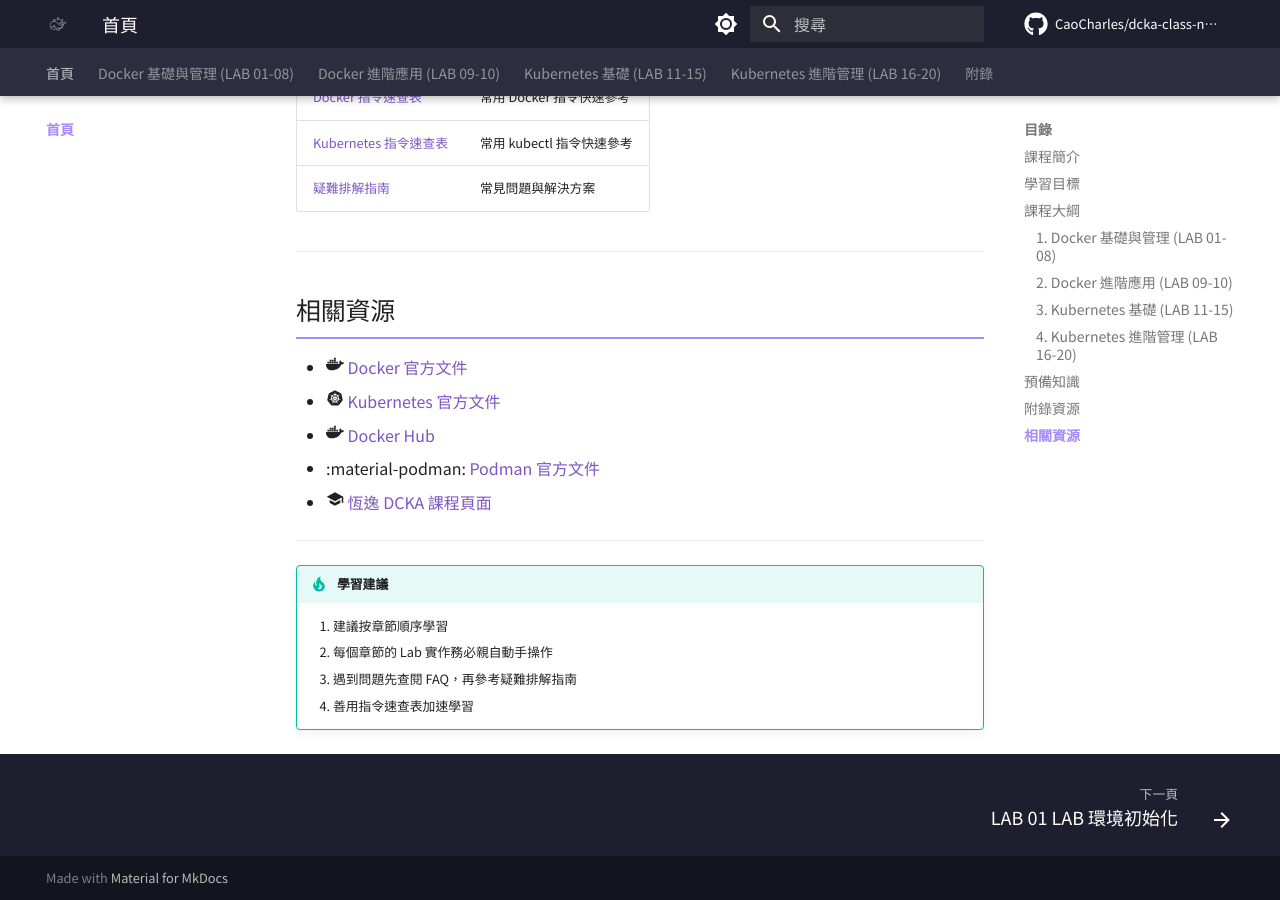
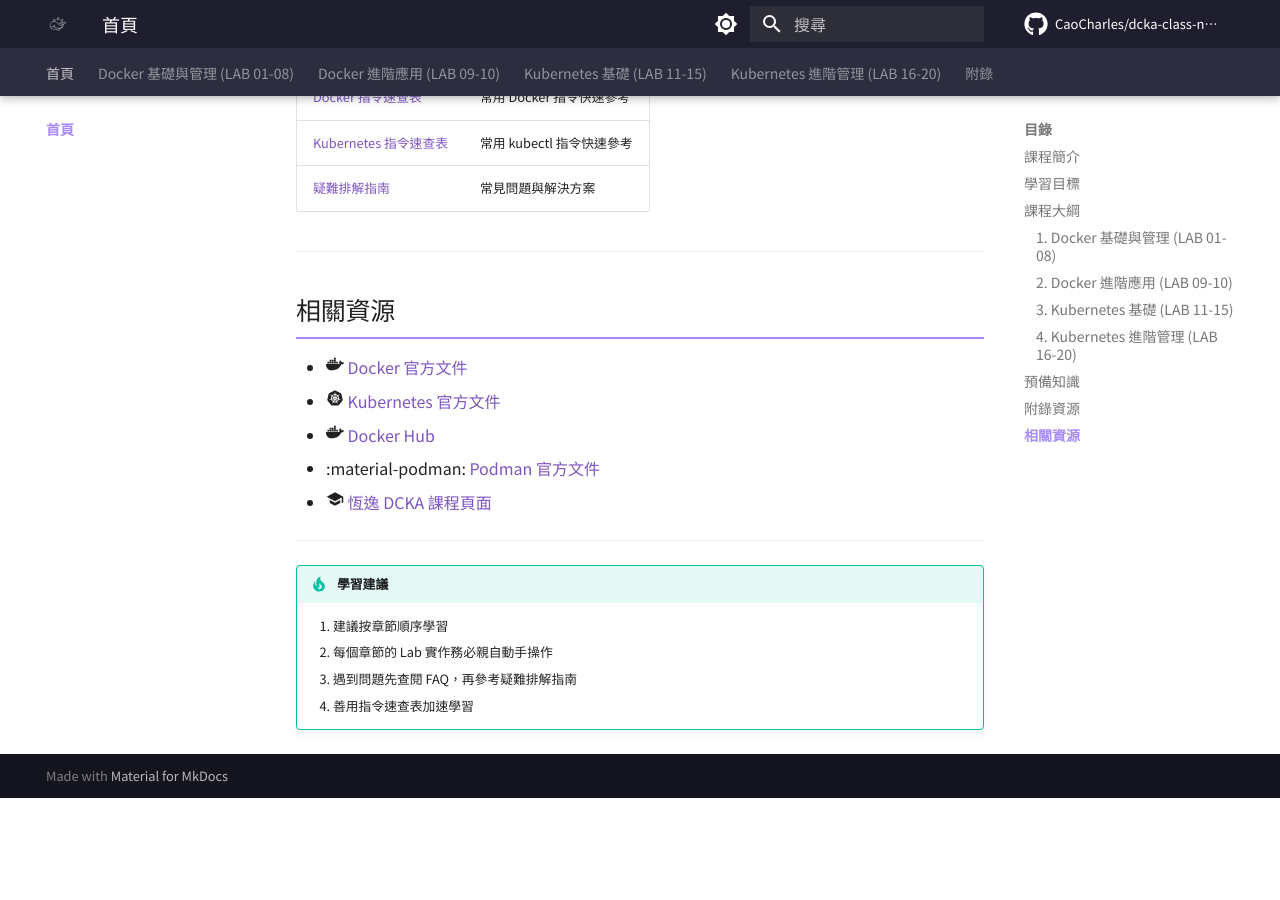
Before and after one commit to CaoCharles/dcka-class-notes, an MkDocs documentation site: the page built from docs/index.md, in a window 1280 px wide and 900 px high, scrolled down 2565 px. Built offline with MkDocs 1.6.1 and Material for MkDocs 9.7.7, drawn with Linux system fonts in a browser that asks for light colours; comment, search, counter and statistics services are not loaded; after the commit the page ends 3363 px from its top, so only the background shows below that.

Commit message:
Theme: Remove footer nav, add author plugin, show meta at top

```diff
--- a/mkdocs.yml
+++ b/mkdocs.yml
@@ -12,6 +12,7 @@
   icon:
     repo: fontawesome/brands/github
   favicon: assets/images/favicon.png
+  custom_dir: overrides
   palette:
     - scheme: default
       primary: deep purple
@@ -35,7 +36,7 @@
     - navigation.expand
     - navigation.path
     - navigation.top
-    - navigation.footer
+    # - navigation.footer  <-- Removed as per user request
     - toc.follow
     - search.suggest
     - search.highlight
@@ -61,6 +62,10 @@
       timezone: Asia/Taipei
       locale: zh
       fallback_to_build_date: true
+  - git-authors:
+      show_contribution: true
+      show_line_count: true
+      show_email_address: false
 
 markdown_extensions:
   - abbr
--- /dev/null
+++ b/overrides/main.html
@@ -0,0 +1,29 @@
+{% extends "base.html" %}
+
+{% block content %}
+  {% if page.meta.git_revision_date_localized or page.meta.git_authors %}
+    <div style="margin-bottom: 2rem; padding: 0.5rem 0; border-bottom: 1px solid rgba(0,0,0,0.1); font-size: 0.8em; color: gray;">
+
+      {% if page.meta.git_revision_date_localized %}
+        <span style="display: inline-block; margin-right: 1.5rem;">
+          <span class="twemoji">
+            {% include ".icons/material/clock-edit-outline.svg" %}
+          </span>
+          最後更新: {{ page.meta.git_revision_date_localized }}
+        </span>
+      {% endif %}
+
+      {% if page.meta.git_authors %}
+        <span style="display: inline-block;">
+          <span class="twemoji">
+            {% include ".icons/material/account-edit.svg" %}
+          </span>
+          貢獻者: {{ page.meta.git_authors | join(", ") }}
+        </span>
+      {% endif %}
+
+    </div>
+  {% endif %}
+
+  {{ super() }}
+{% endblock %}
```
